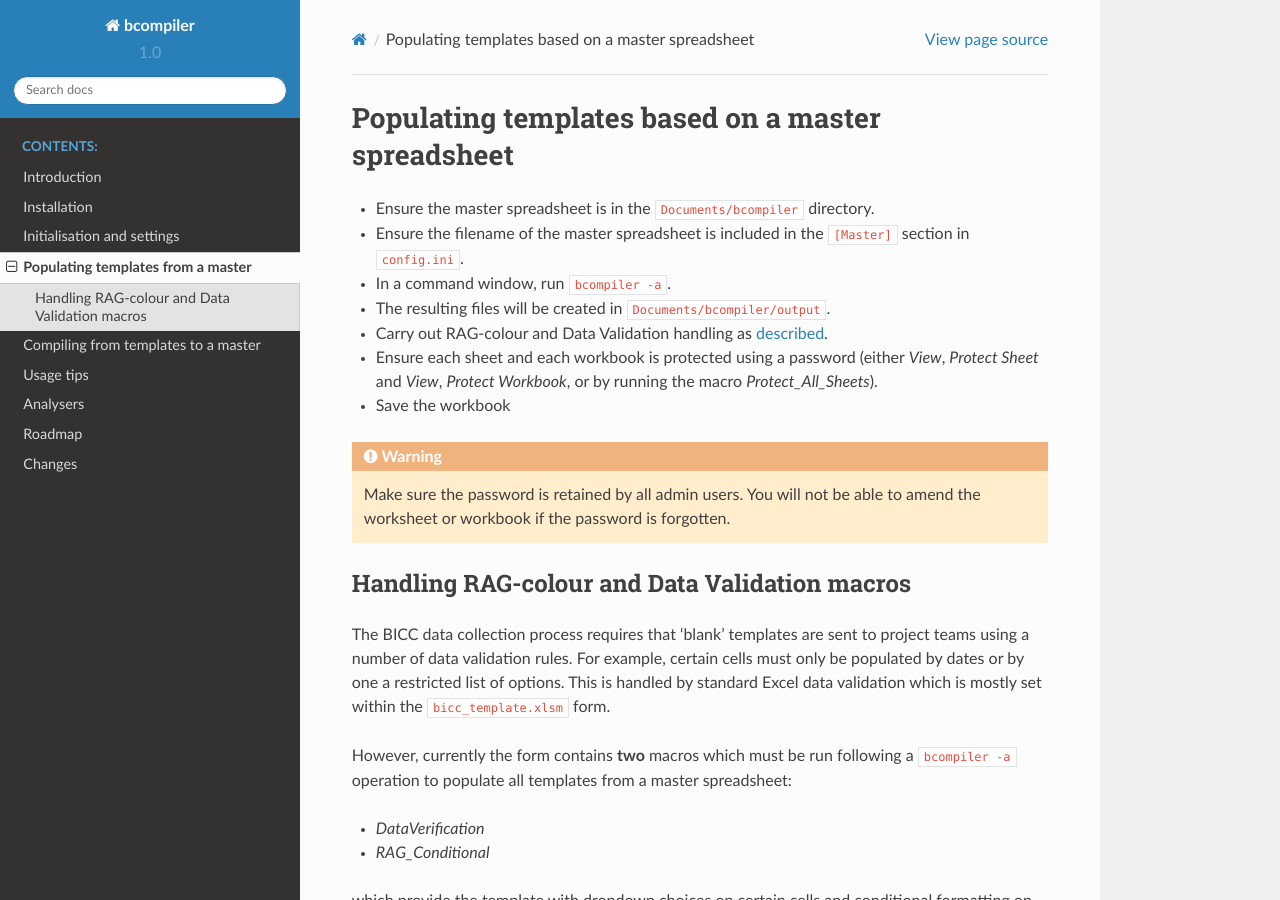
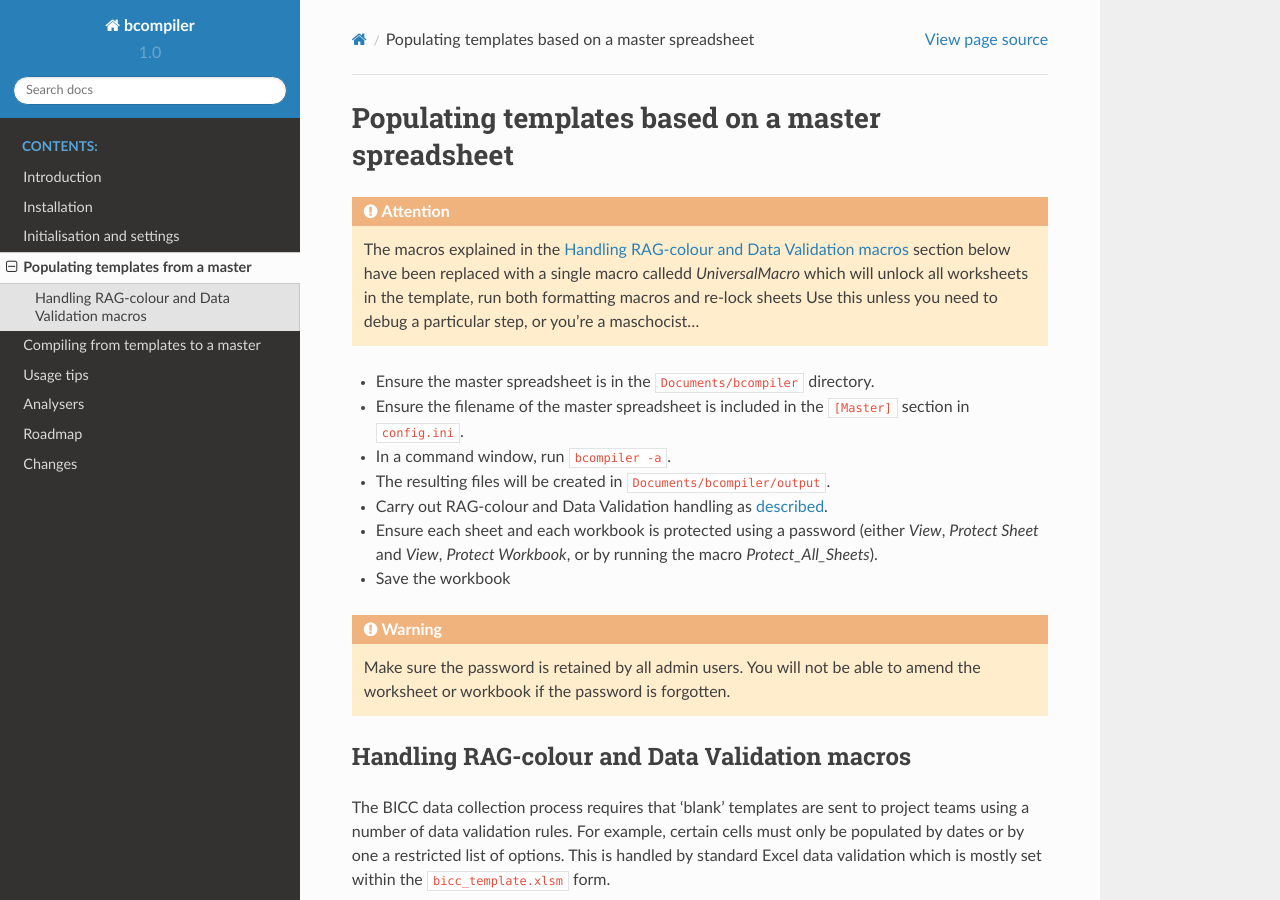
Before and after one commit to yulqen/bcompiler, a Sphinx documentation site: the page built from docs/populating.rst, in a window 1280 px wide and 900 px high. Built offline with Sphinx 7.4.7 and the Read the Docs theme 2.0.0, drawn with Linux system fonts in a browser that asks for light colours.

Commit message:
added attention paragraph to populating page in docs re universal macro

```diff
--- a/docs/populating.rst
+++ b/docs/populating.rst
@@ -1,5 +1,12 @@
 Populating templates based on a master spreadsheet
 --------------------------------------------------
+
+.. attention::
+    The macros explained in the :ref:`macro-handling` section below have been
+    replaced with a single macro calledd *UniversalMacro* which will unlock all
+    worksheets in the template, run both formatting macros and re-lock sheets
+    Use this unless you need to debug a particular step, or you're
+    a maschocist...
 
 - Ensure the master spreadsheet is in the ``Documents/bcompiler`` directory.
 - Ensure the filename of the master spreadsheet is included in the ``[Master]`` section in ``config.ini``.
```
